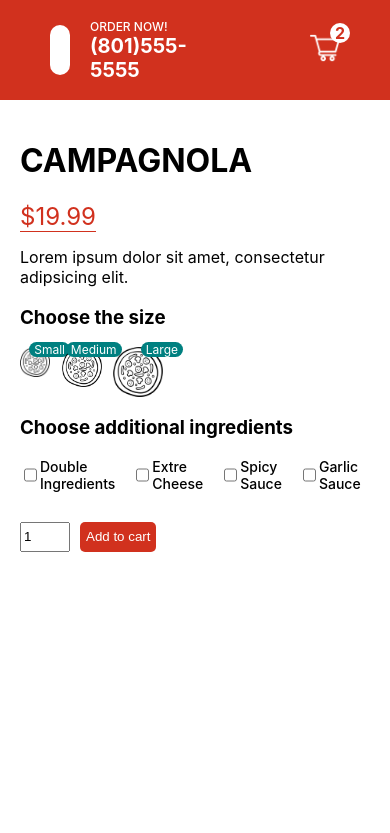
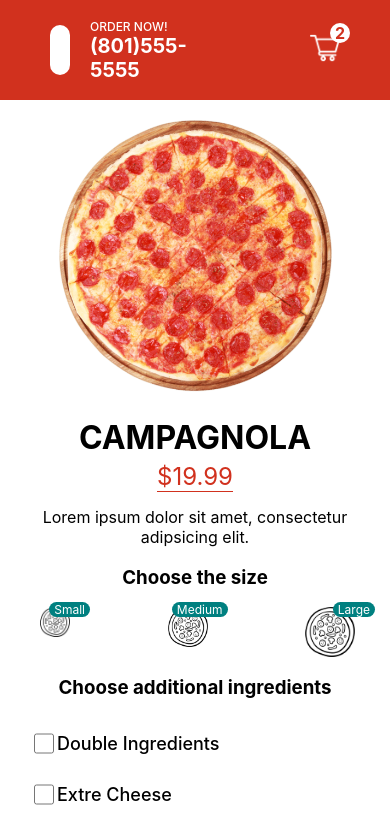
Before and after one commit to grantgariepy/react-next-food-app, a Next.js app: page /product/1 in a window 390 px wide. Shown: the top 833 px of the page. Built offline with nearby package versions, Linux system fonts and the light colour scheme.

Commit message:
product mobile page

```diff
--- a/styles/Prodcut.module.css
+++ b/styles/Prodcut.module.css
@@ -98,3 +98,46 @@
     cursor: pointer;
     border-radius: 5px;
 }
+
+@media screen and (max-width:480px) {
+
+    .container{
+        height: auto;
+        text-align: center;
+        flex-direction: column;
+    }
+
+    .imgContainer{
+        width: 70vw;
+        height: 70vw;
+        margin-top: 20px;
+    }
+
+    .title{
+        margin: 5px;
+    }
+
+    .sizes{
+        width: 90%;
+
+        margin: 0 20px;
+    }
+
+    .ingredients{
+        flex-direction: column;
+    }
+
+    .option{
+        margin: 10px;
+        font-size: 18px;
+    }
+
+    .checkbox{
+        height: 25px;
+    }
+
+    .quantity, .button{
+        height: 50px;
+        padding: 10px 20px;
+    }
+}
```
